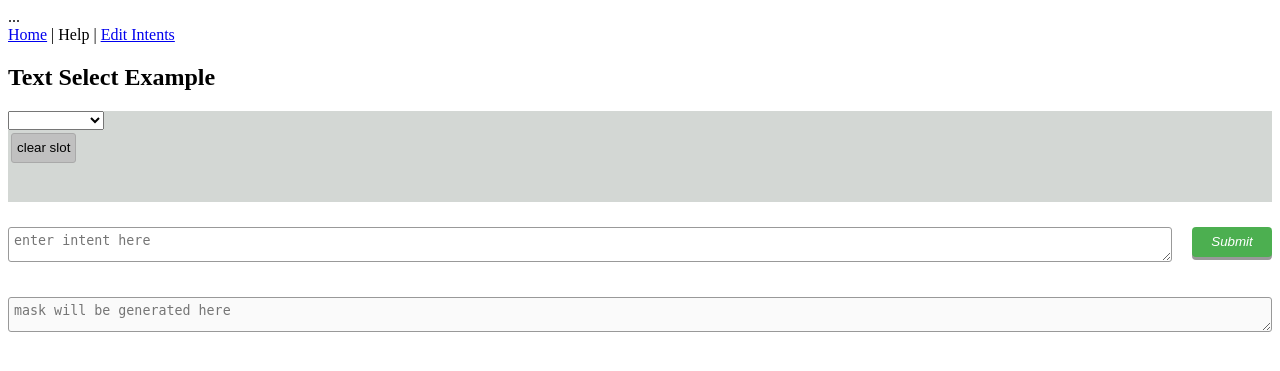
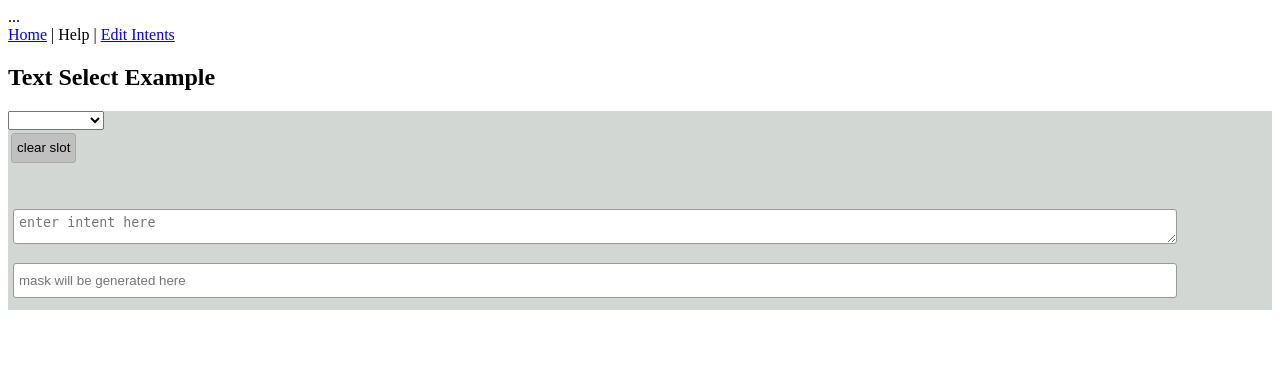
Before and after one commit to ahadsuleymanli/joint_intent_slot_tagger, a Django app: page /index/ in a window 1280 px wide. Shown: the top 371 px of the page. Run offline with Django 3.2, Linux system fonts and the light colour scheme; data comes from the database, SQL or seed files in the repository.

Commit message:
submit button now only appears when there's some input int the intent field

```diff
--- a/mysite/submit_intents/forms.py
+++ b/mysite/submit_intents/forms.py
@@ -12,6 +12,7 @@ class EditIntentLabelsForm(forms.ModelForm):
     slots_filed_widget = forms.Textarea(attrs={'autocomplete':'off','class':'intent-sentence','placeholder':'slot names here, space speparated'})
     slots_field = forms.CharField(label='', widget=slots_filed_widget)
     new_intent_label_widget = forms.TextInput(attrs={'autocomplete':'off','placeholder':'new intent label'})
+
     new_intent_label_field = forms.CharField(label='', widget=new_intent_label_widget)
     INTENT_LABELS = []
 
@@ -50,8 +51,9 @@ class SubmitIntentsForm(forms.ModelForm):
         fields = "__all__"
     intent_filed_widget = forms.Textarea(attrs={'autocomplete':'off','class':'intent-sentence','placeholder':'enter intent here',"onChange":"updateMask()"})
     intent_field = forms.CharField(label='', widget=intent_filed_widget)
-    mask_field_widget = forms.Textarea(attrs={"readonly":"","disabled":"", 'autocomplete':'off','class':'intent-sentence','placeholder':'mask will be generated here'})
+    mask_field_widget = forms.TextInput(attrs={"readonly":"", 'autocomplete':'off','class':'intent-sentence','placeholder':'mask will be generated here'})
     mask_field = forms.CharField(label='', widget=mask_field_widget)
+    existing_intent_widget = forms.Textarea(attrs={"readonly":"",'class':'intent-sentence'})
     hidden_mask_field = forms.CharField(widget=forms.HiddenInput())  # A hidden input for internal use
     # slots_choices = forms.ChoiceField( widget=forms.RadioSelect)
 
--- a/mysite/submit_intents/templates/submit_intents/index.html
+++ b/mysite/submit_intents/templates/submit_intents/index.html
@@ -16,7 +16,7 @@
     }
     .intent-sentence {
     width: 100%;
-    margin: 25px 0px 0px 0px;
+    margin: 25px 0px 0px 5px;
     padding: 5px;
     border: 1px solid #999999;
     height: 35px;
@@ -33,7 +33,7 @@
     border-radius: 4px;
     outline: none;
     display: inline-block;
-    right: 0;
+    right: 5;
     margin: 25px 0px 0px 10px;
     width: 80px;
     color: #fff;
@@ -61,7 +61,7 @@ Your message was submitted successfully. Thank you.
 {% endif %}
 </p>
 <div>
-    <form id="submit_intent_form"action="" method="post" novalidate>
+    <form id="submit_intent_form" action="" method="post" novalidate>
         {% csrf_token %}
 
         <div id="inlineSection" class="inline-submit-section" style="background-color:rgba(11, 29, 12, 0.178)">
@@ -84,13 +84,19 @@ Your message was submitted successfully. Thank you.
               </tr>
             </table>
                 <br>
-                <br>
             </div>
             <span class="sentence-wrapper">
                 {{form.intent_field}}
             </span>
-            <input id="submit_btn" type="submit" value="Submit" class="submit-button">
+            <!-- <div id="submit_btn1" type="submit" value="Submit" class="submit-button"> -->
             <span style="clear: both;"></span>
+            <br><br><br>
+            <span class="sentence-wrapper">
+                {{form.mask_field}}
+            </span>
+                <input hidden id="submit_btn" type="submit" value="Submit" class="submit-button">
+            <span style="clear: both;"></span>
+            <br><br><br><br>
             </div>
 
             <!-- {{ form.intent_field.errors }} -->
@@ -99,14 +105,11 @@ Your message was submitted successfully. Thank you.
             {% for hidden_field in form.hidden_fields %}
                 {{ hidden_field.errors }}
                 {{ hidden_field }} -->
-            {% endfor %}
+            <!-- {% endfor %} -->
         </div>
+        <inp id="coloredTextDiv" max-width="100px" ></div>
         <br>
-        <br>
-        <br>
-        {{form.mask_field}}
-        <div id="coloredTextDiv"><span style="background-color:#00FEFE">Cyan Text</span>
-            <span style="background-color:#00FEFE">Cyan Text</span></div>
+
     </form>
 </div>
 <script>
@@ -114,10 +117,15 @@ const radiobuttons = document.getElementsByName('slots_choices');
 const intent_label_choices = document.getElementById('id_intent_label_choices');
 const radioButtonContainer = document.getElementById("radioButtonContainer");
 const form = document.getElementById("submit_intent_form");
+const submit_btn = document.getElementById("submit_btn");
 const intent_field = document.getElementById("id_intent_field");
 const mask_field = document.getElementById("id_mask_field");
 const coloredTextDiv = document.getElementById("coloredTextDiv");
 const intents_json = JSON.parse("{{form.intents_json|escapejs}}");
+
+submit_btn.style.visibility = 'hidden';
+intent_label_choices.value = localStorage['id_intent_label_choices'];
+
 radiobuttons.forEach(radiobutton => {
     radiobutton.addEventListener('mousedown', e => {
         event.preventDefault();
@@ -125,6 +133,7 @@ radiobuttons.forEach(radiobutton => {
     if (radiobutton.id !== "clearSlots")
         radiobutton.addEventListener('click', function() {
                 updateMask(this.value);
+                selectedDiv();
             });
     else
         radiobutton.addEventListener('click', function() {
@@ -143,17 +152,9 @@ function updateForm(){
     localStorage['id_intent_label_choices'] = intent_label_choices.value;
     form.submit();
 }
-intent_label_choices.value = localStorage['id_intent_label_choices'];
 
-
-function printSlotColoredText(){
-    const wordsArray = intent_field.value.replace(/\s\s+/g, ' ').trim().split(' ');
-    const masksArray = maskArray = mask_field.value.split(' ');
-    const intent_name = intent_label_choices.value;
-    const intent_slot_colors = intents_json[intent_name];
-    // coloredTextDiv;
-    console.log(intent_slot_colors)
-    coloredTextDiv.innerHTML = ""
+function printColoredTextToDiv(div, wordsArray, masksArray, intent_slot_colors){
+    div.innerHTML = ""
     if (wordsArray.length === masksArray.length){
         for (var i = 0 ; i<masksArray.length ; i++){
             var newSpan = document.createElement('span');
@@ -161,19 +162,41 @@ function printSlotColoredText(){
             const slotName = masksArray[i].replace('B-','').replace('I-','');
             newSpan.innerHTML = wordsArray[i];
             blankSpan.innerHTML = '&nbsp;';
-            newSpan.style = "background-color:"+intent_slot_colors[slotName];
-            if (masksArray[i].includes("I-"))
-                blankSpan.style = "background-color:"+intent_slot_colors[slotName];
-            coloredTextDiv.appendChild(blankSpan);
-            coloredTextDiv.appendChild(newSpan);
-
-
+            if (intent_slot_colors.hasOwnProperty(slotName))
+                color = intent_slot_colors[slotName];
+            else
+                color = "#AAAAAA";
+            if (masksArray[i] !== "O"){
+                newSpan.style = "background-color:"+color;
+                if (masksArray[i].includes("I-"))
+                    blankSpan.style = "background-color:"+color;
+            }
+            div.appendChild(blankSpan);
+            div.appendChild(newSpan);
         }
     }
+}
 
+function printSlotColoredText(){
+    const wordsArray = intent_field.value.replace(/\s\s+/g, ' ').trim().toLowerCase().split(' ');
+    const masksArray = maskArray = mask_field.value.split(' ');
+    const intent_name = intent_label_choices.value;
+    const intent_slot_colors = intents_json[intent_name];
+    // console.log(intent_slot_colors)
+    printColoredTextToDiv(coloredTextDiv,wordsArray, masksArray, intent_slot_colors);
+    if (intent_field.value!=="" && wordsArray.length === masksArray.length)
+        submit_btn.style.visibility = 'visible';
+    else
+        submit_btn.style.visibility = 'hidden';
 }
 // console.log(intents_json);
 printSlotColoredText();
+function selectedDiv(){
+    const selectionStart = coloredTextDiv.selectionStart;
+    const selectionEnd = coloredTextDiv.selectionEnd;
+    // console.log(selectionStart);
+    // console.log(selectionEnd);
+}
 // console.log(intents_json.dsdsa[1].slot_name)
 function updateMask(slot, clear=false){
     const text = intent_field.value.replace(/\s\s+/g, ' ').trim();
```
